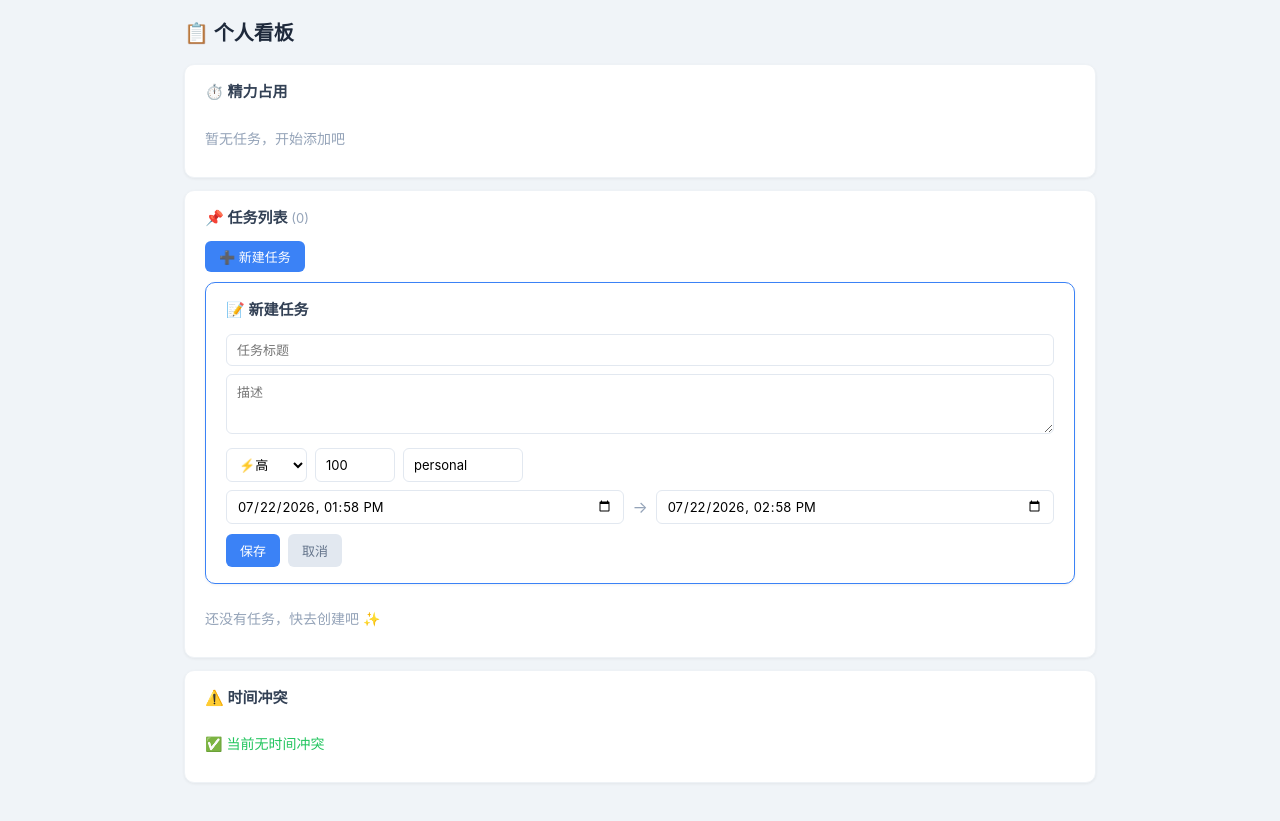
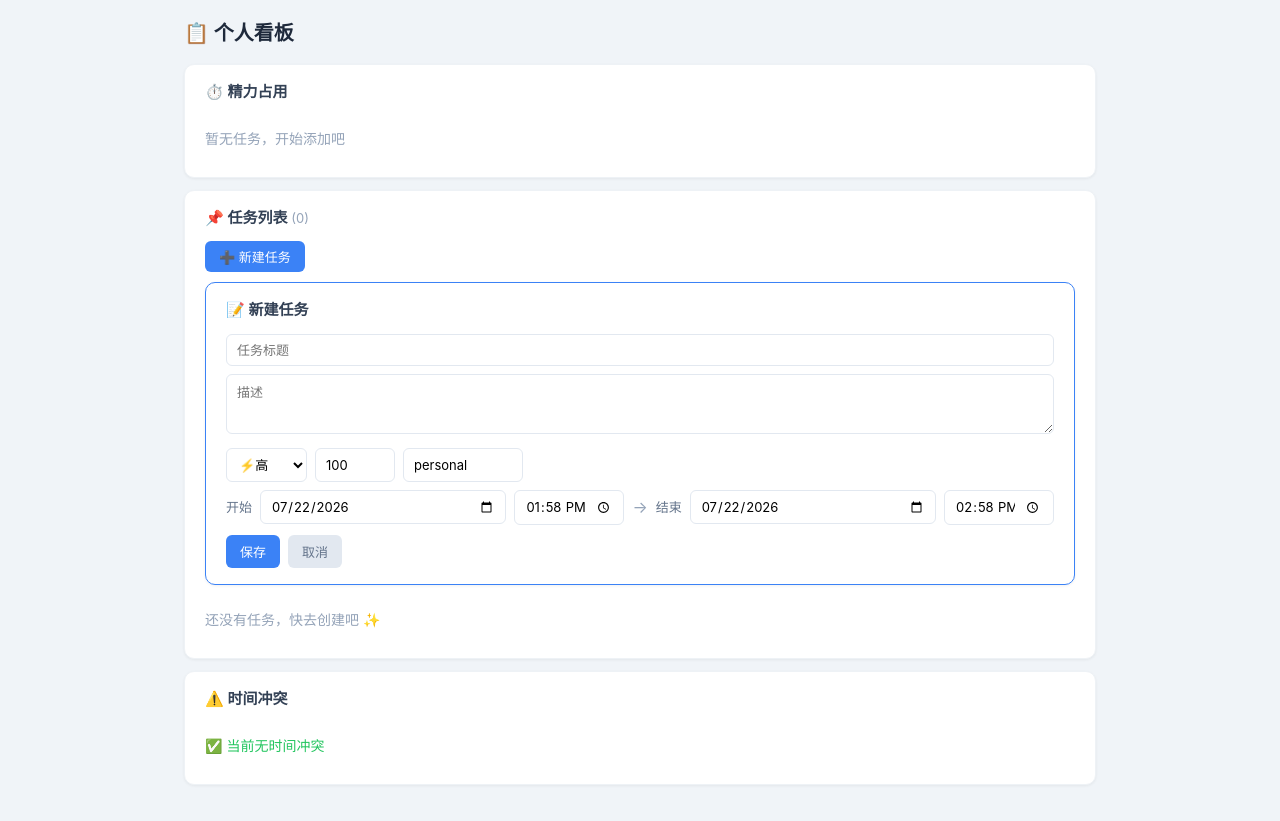
Before and after one commit to independenter/yixiu-todos, a website built with Vite: page index.html in a window 1280 px wide. Both pictures are taken after a click on the button "➕ 新建任务". Shown: the part 58-879 px from the top of the page. Built offline with nearby package versions, Linux system fonts and the light colour scheme.

Commit message:
fix(ui): replace datetime-local with separate date+time inputs
- Split datetime-local into date + time inputs for cross-browser compat
- Users can now type or pick from native date/time pickers
- Update form read/write logic for the new field layout
- Update CSS for date/time input styling

```diff
--- a/index.html
+++ b/index.html
@@ -99,12 +99,13 @@
 
       /* ─── 表单元素 ──────────────────────────── */
       input, select, button { font-family: inherit; font-size: 13px; }
-      input[type="datetime-local"] {
+      input[type="date"], input[type="time"] {
         padding: 7px 10px; border: 1px solid #e2e8f0; border-radius: 6px;
-        outline: none; font-size: 13px; color-scheme: light;
-        min-width: 170px;
+        outline: none; font-size: 13px; background: #fff;
       }
-      input[type="datetime-local"]:focus { border-color: #3b82f6; box-shadow: 0 0 0 2px rgba(59,130,246,0.15); }
+      input[type="date"]:focus, input[type="time"]:focus {
+        border-color: #3b82f6; box-shadow: 0 0 0 2px rgba(59,130,246,0.15);
+      }
       .inline-form { display: flex; gap: 6px; margin-top: 8px; }
       .inline-form input { flex: 1; padding: 7px 10px; border: 1px solid #e2e8f0; border-radius: 6px; outline: none; }
       .inline-form input:focus { border-color: #3b82f6; box-shadow: 0 0 0 2px rgba(59,130,246,0.15); }
--- a/src/views/personal.ts
+++ b/src/views/personal.ts
@@ -48,10 +48,14 @@ function getFormHtml(): string {
         <input id="tf-effort" type="number" placeholder="精力%" value="100" style="width:80px;padding:7px 10px;border:1px solid #e2e8f0;border-radius:6px;outline:none">
         <input id="tf-category" placeholder="类别" value="personal" style="width:120px;padding:7px 10px;border:1px solid #e2e8f0;border-radius:6px;outline:none">
       </div>
-      <div style="display:flex;gap:8px;align-items:center;margin-bottom:10px">
-        <input id="tf-start" type="datetime-local" class="datetime-input" style="flex:1">
+      <div style="display:flex;gap:8px;align-items:center;margin-bottom:10px;flex-wrap:wrap">
+        <span style="font-size:13px;color:#64748b">开始</span>
+        <input id="tf-start-date" type="date" style="flex:1;min-width:130px;padding:7px 10px;border:1px solid #e2e8f0;border-radius:6px;outline:none;font-size:13px">
+        <input id="tf-start-time" type="time" step="60" value="09:00" style="width:110px;padding:7px 10px;border:1px solid #e2e8f0;border-radius:6px;outline:none;font-size:13px">
         <span style="color:#94a3b8">→</span>
-        <input id="tf-end" type="datetime-local" class="datetime-input" style="flex:1">
+        <span style="font-size:13px;color:#64748b">结束</span>
+        <input id="tf-end-date" type="date" style="flex:1;min-width:130px;padding:7px 10px;border:1px solid #e2e8f0;border-radius:6px;outline:none;font-size:13px">
+        <input id="tf-end-time" type="time" step="60" value="10:00" style="width:110px;padding:7px 10px;border:1px solid #e2e8f0;border-radius:6px;outline:none;font-size:13px">
       </div>
       <div style="display:flex;gap:8px">
         <button id="tf-save" style="padding:7px 14px;background:#3b82f6;color:#fff;border:none;border-radius:6px;cursor:pointer;font-weight:500">保存</button>
@@ -68,8 +72,10 @@ function showForm(mode: 'create' | 'edit', task?: Task): void {
   const prioritySelect = document.getElementById('tf-priority') as HTMLSelectElement;
   const effortInput = document.getElementById('tf-effort') as HTMLInputElement;
   const categoryInput = document.getElementById('tf-category') as HTMLInputElement;
-  const startInput = document.getElementById('tf-start') as HTMLInputElement;
-  const endInput = document.getElementById('tf-end') as HTMLInputElement;
+  const startDate = document.getElementById('tf-start-date') as HTMLInputElement;
+  const startTime = document.getElementById('tf-start-time') as HTMLInputElement;
+  const endDate = document.getElementById('tf-end-date') as HTMLInputElement;
+  const endTime = document.getElementById('tf-end-time') as HTMLInputElement;
 
   if (mode === 'edit' && task) {
     editingId = task.id;
@@ -79,8 +85,14 @@ function showForm(mode: 'create' | 'edit', task?: Task): void {
     prioritySelect.value = String(task.priority);
     effortInput.value = String(task.effort_percent);
     categoryInput.value = task.category || '';
-    startInput.value = task.start_time ? task.start_time.slice(0, 16) : '';
-    endInput.value = task.end_time ? task.end_time.slice(0, 16) : '';
+    if (task.start_time) {
+      startDate.value = task.start_time.slice(0, 10);
+      startTime.value = task.start_time.slice(11, 16);
+    }
+    if (task.end_time) {
+      endDate.value = task.end_time.slice(0, 10);
+      endTime.value = task.end_time.slice(11, 16);
+    }
   } else {
     editingId = null;
     titleEl.textContent = '📝 新建任务';
@@ -90,10 +102,12 @@ function showForm(mode: 'create' | 'edit', task?: Task): void {
     effortInput.value = '100';
     categoryInput.value = 'personal';
     const now = new Date();
-    const roundMin = (d: Date) => new Date(d.getTime() - d.getSeconds() * 1000 - d.getMilliseconds());
+    const pad = (n: number) => String(n).padStart(2, '0');
+    startDate.value = now.toISOString().slice(0, 10);
+    startTime.value = `${pad(now.getHours())}:${pad(now.getMinutes())}`;
     const soon = new Date(now.getTime() + 3600000);
-    startInput.value = roundMin(now).toISOString().slice(0, 16);
-    endInput.value = roundMin(soon).toISOString().slice(0, 16);
+    endDate.value = soon.toISOString().slice(0, 10);
+    endTime.value = `${pad(soon.getHours())}:${pad(soon.getMinutes())}`;
   }
   form.style.display = '';
 }
@@ -116,10 +130,12 @@ function bindFormEvents(): void {
     const priority = parseInt((document.getElementById('tf-priority') as HTMLSelectElement).value);
     const effort_percent = parseInt((document.getElementById('tf-effort') as HTMLInputElement).value) || 100;
     const category = (document.getElementById('tf-category') as HTMLInputElement).value.trim() || 'personal';
-    const startVal = (document.getElementById('tf-start') as HTMLInputElement).value;
-    const endVal = (document.getElementById('tf-end') as HTMLInputElement).value;
-    const start_time = startVal ? new Date(startVal).toISOString() : '';
-    const end_time = endVal ? new Date(endVal).toISOString() : '';
+    const startDate = (document.getElementById('tf-start-date') as HTMLInputElement).value;
+    const startTime = (document.getElementById('tf-start-time') as HTMLInputElement).value;
+    const endDate = (document.getElementById('tf-end-date') as HTMLInputElement).value;
+    const endTime = (document.getElementById('tf-end-time') as HTMLInputElement).value;
+    const start_time = (startDate && startTime) ? new Date(`${startDate}T${startTime}`).toISOString() : '';
+    const end_time = (endDate && endTime) ? new Date(`${endDate}T${endTime}`).toISOString() : '';
 
     try {
       if (editingId) {
```
